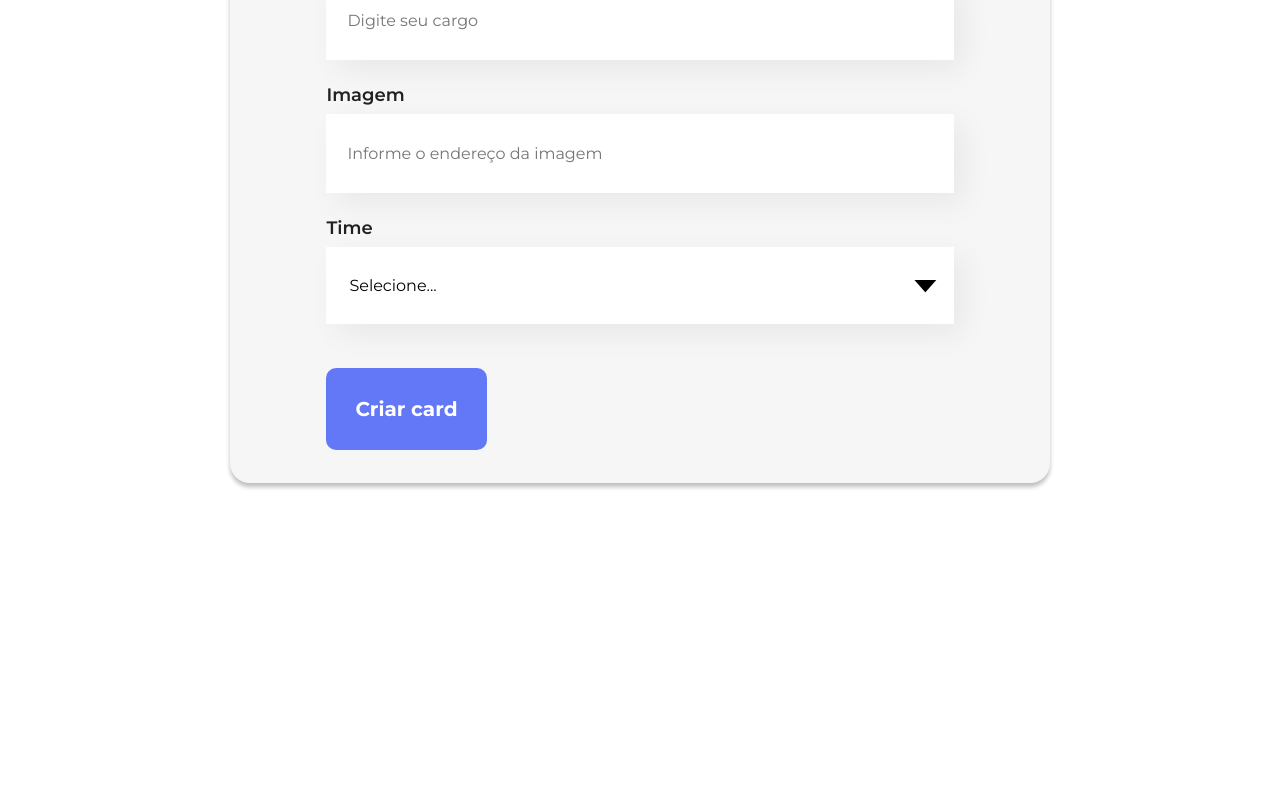
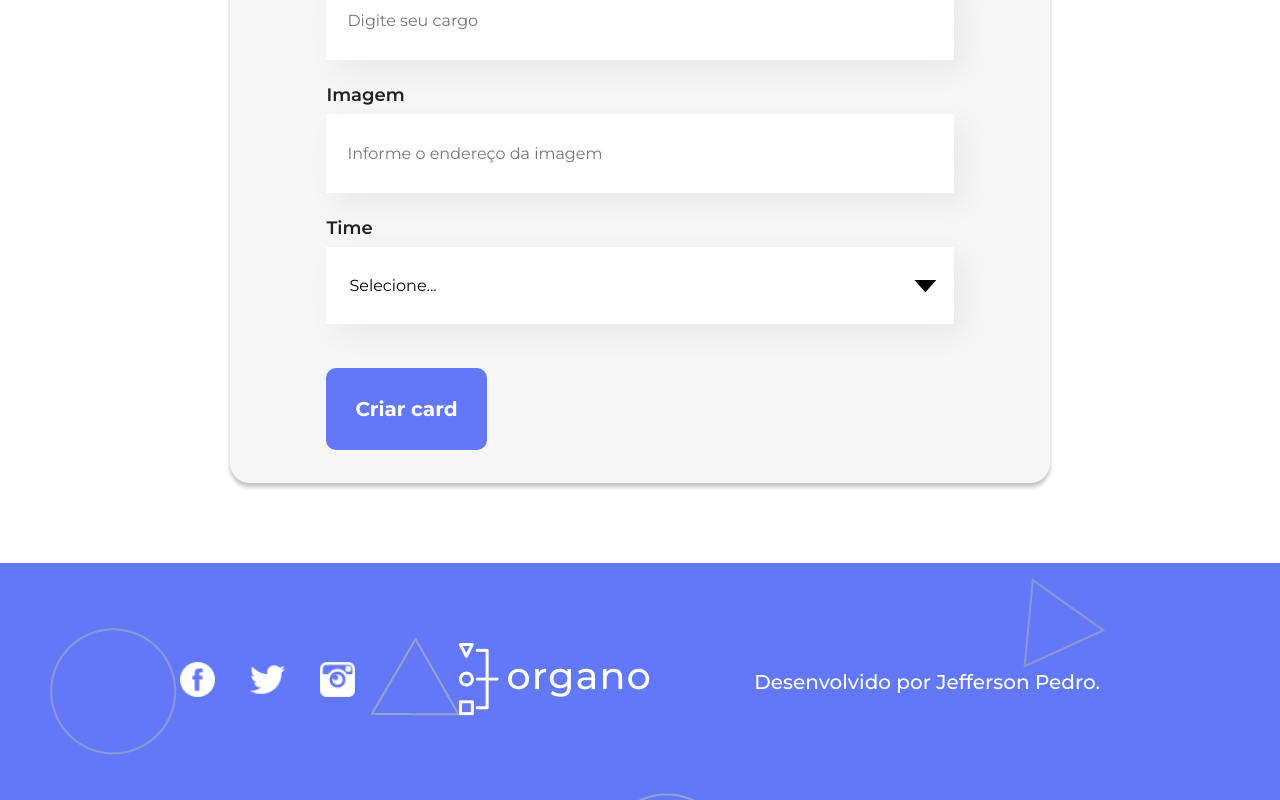
Before and after one commit to jeff-pedro/learn-react-organo, a React (Create React App) app: page / in a window 1280 px wide. Shown: the part 930-1730 px from the top of the page. Before the commit the page ends 1493 px from the top, so only its background shows below. Built offline with nearby package versions, Linux system fonts and the light colour scheme; the HTML template or start-up script is replaced by a standard one.

Commit message:
adicionando componente de Rodape

```diff
--- a/src/App.js
+++ b/src/App.js
@@ -2,43 +2,44 @@ import { useState } from 'react';
 import Banner from './componentes/Banner';
 import Formulario from './componentes/Formulario';
 import Time from './componentes/Time';
+import Rodape from './componentes/Rodape';
 
 function App() {
   const times = [
     {
       nome: 'Programação',
-      corPrimaria: '#D9F7E9',
-      corSecundaria: '#57C278',
+      corPrimaria: '#57C278',
+      corSecundaria: '#D9F7E9',
     },
     {
       nome: 'Front-End',
-      corPrimaria: '#E8F8FF',
-      corSecundaria: '#82CFFA',
+      corPrimaria: '#82CFFA',
+      corSecundaria: '#E8F8FF',
     },
     {
       nome: 'Data Science',
-      corPrimaria: '#F0F8E2',
-      corSecundaria: '#A6D157',
+      corPrimaria: '#A6D157',
+      corSecundaria: '#F0F8E2',
     },
     {
       nome: 'DevOps',
-      corPrimaria: '#FDE7E8',
-      corSecundaria: '#E06B69',
+      corPrimaria: '#E06B69',
+      corSecundaria: '#FDE7E8',
     },
     {
       nome: 'UX e Design',
-      corPrimaria: '#FAE9F5',
-      corSecundaria: '#DB6EBF',
+      corPrimaria: '#DB6EBF',
+      corSecundaria: '#FAE9F5',
     },
     {
       nome: 'Mobile',
-      corPrimaria: '#FFF5D9',
-      corSecundaria: '#FFBA05',
+      corPrimaria: '#FFBA05',
+      corSecundaria: '#FFF5D9',
     },
     {
       nome: 'Inovação e Gestão',
-      corPrimaria: '#FFEEDF',
-      corSecundaria: '#FF8A29',
+      corPrimaria: '#FF8A29',
+      corSecundaria: '#FFEEDF',
     },
   ]
 
@@ -65,6 +66,7 @@ function App() {
             colaboradores={colaboradores.filter(colaborador => colaborador.time === time.nome)}
           />
         )}
+        <Rodape />
     </div>
   );
 }
--- a/src/componentes/Colaborador/Colaborador.css
+++ b/src/componentes/Colaborador/Colaborador.css
@@ -5,7 +5,6 @@
 }
 
 .colaborador .cabecalho {
-  /* background-color: #F0F0F0; */
   border-radius: 10px 10px 0px 0px;
 }
 
@@ -16,7 +15,7 @@
   bottom: -50px;
 }
 
-.colaborador .rodape {
+.colaborador .colaborador__rodape {
   background-color: white;
   box-shadow: 5px 5px 15px rgba(0, 0, 0, 0.08);
   border-radius: 0px 0px 10px 10px;
@@ -24,7 +23,7 @@
   padding-bottom: 60px;
 }
 
-.colaborador .rodape h4 {
+.colaborador .colaborador__rodape h4 {
   margin: 0;
   margin-bottom: 8px;
   font-family: "Montserrat", sans-serif;
@@ -34,7 +33,7 @@
   color: #6278F7;
 }
 
-.colaborador .rodape h5 {
+.colaborador .colaborador__rodape h5 {
   margin: 0;
   padding: 0 16px;
   font-family: "Montserrat", sans-serif;
--- a/src/componentes/Colaborador/index.js
+++ b/src/componentes/Colaborador/index.js
@@ -1,12 +1,12 @@
 import './Colaborador.css'
 
-const Colaborador = ({ nome, cargo, imagem, corSecundaria }) => {
+const Colaborador = ({ nome, cargo, imagem, corDeFundo }) => {
   return (
     <div className='colaborador'>
-      <div className='cabecalho' style={{ backgroundColor: corSecundaria }}>
+      <div className='cabecalho' style={{ backgroundColor: corDeFundo }}>
         <img src={imagem} alt={nome} />
       </div>
-      <div className='rodape'>
+      <div className='colaborador__rodape'>
         <h4>{nome}</h4>
         <h5>{cargo}</h5>
       </div>
--- /dev/null
+++ b/src/componentes/Rodape/Rodape.css
@@ -0,0 +1,55 @@
+@import url('https://fonts.googleapis.com/css2?family=Montserrat:ital,wght@0,100..900;1,100..900&display=swap');
+
+.rodape {
+  position: relative;
+  background-color: #6278F7;
+  color: #FFF;
+  padding: 80px 10%;
+  display: flex;
+  justify-content: space-around;
+  align-items: center;
+  overflow: hidden;
+}
+
+.rodape::after {
+  content: '';
+  position: absolute;
+  top: 0;
+  left: 0;
+  width: 100%;
+  height: 100%;
+  background-image: url('/public/imagens/fundo.png');
+  pointer-events: none;
+}
+
+.rodape .social ul {
+  padding: 0;
+}
+
+.rodape .social ul li {
+  display: inline-block;
+  margin-right: 35px;
+}
+
+.rodape .social ul li:last-child {
+  margin-right: 0;
+}
+
+.rodape .social img {
+  width: 35px;
+}
+
+.rodape .social ul li a img:hover {
+  transform: scale(1.2);
+  transition: 0.3s;
+}
+
+.rodape p {
+  font-family: "Montserrat", sans-serif;
+  font-size: 20px;
+  font-weight: 500;
+}
+
+/* .rodape .fundo {
+  position: absolute;
+} */
--- /dev/null
+++ b/src/componentes/Rodape/index.js
@@ -0,0 +1,38 @@
+import './Rodape.css';
+
+const Rodape = () => {
+  return (
+    <footer className='rodape'>
+
+      <section className='social'>
+        <ul>
+          <li>
+            <a href='facebook.com'>
+              <img src='/imagens/fb.png' alt='Facebook' />
+            </a>
+          </li>
+          <li>
+            <a href='twiter.com' target='_blank'>
+              <img src='/imagens/tw.png' alt='Twiter/X' />
+            </a>
+          </li>
+          <li>
+            <a href='instagram.com' target='_blank'>
+              <img src='/imagens/ig.png' alt='Instagram' />
+            </a>
+          </li>
+        </ul>
+      </section>
+
+      <section>
+        <img src='/imagens/logo.png' alt='Organo' />
+      </section>
+
+      <section>
+        <p>Desenvolvido por Jefferson Pedro.</p>
+      </section>
+    </footer>
+  );
+}
+
+export default Rodape;
--- a/src/componentes/Time/index.js
+++ b/src/componentes/Time/index.js
@@ -3,9 +3,9 @@ import './Time.css';
 
 const Time = ({ nome, corPrimaria, corSecundaria, colaboradores }) => {
   return (
-    (colaboradores.length > 0) && <section className='time' style={{ backgroundColor: corPrimaria }}>
-      <h3 style={{ borderColor: corSecundaria }}>{nome}</h3>
-      <hr style={{ backgroundColor: corSecundaria }} />
+    (colaboradores.length > 0) && <section className='time' style={{ backgroundColor: corSecundaria }}>
+      <h3>{nome}</h3>
+      <hr style={{ backgroundColor: corPrimaria }} />
       <div className='colaboradores'>
         {colaboradores.map(colaborador =>
           <Colaborador
@@ -13,7 +13,7 @@ const Time = ({ nome, corPrimaria, corSecundaria, colaboradores }) => {
             nome={colaborador.nome}
             cargo={colaborador.cargo}
             imagem={colaborador.imagem}
-            corSecundaria={corSecundaria}
+            corDeFundo={corPrimaria}
           />
         )}
       </div>
```
Also changed, not shown: 1 other file (tests, documents, lock files or other folders).
